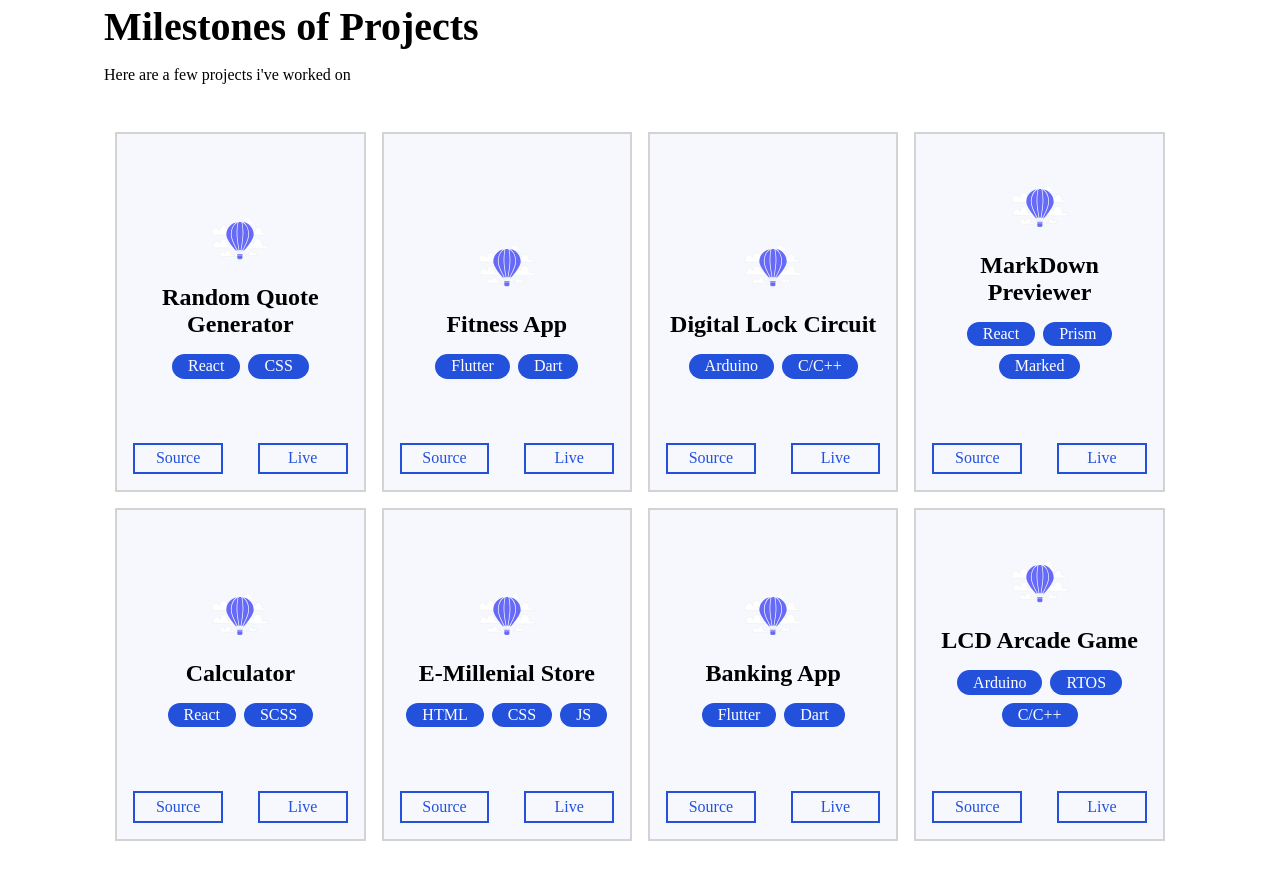
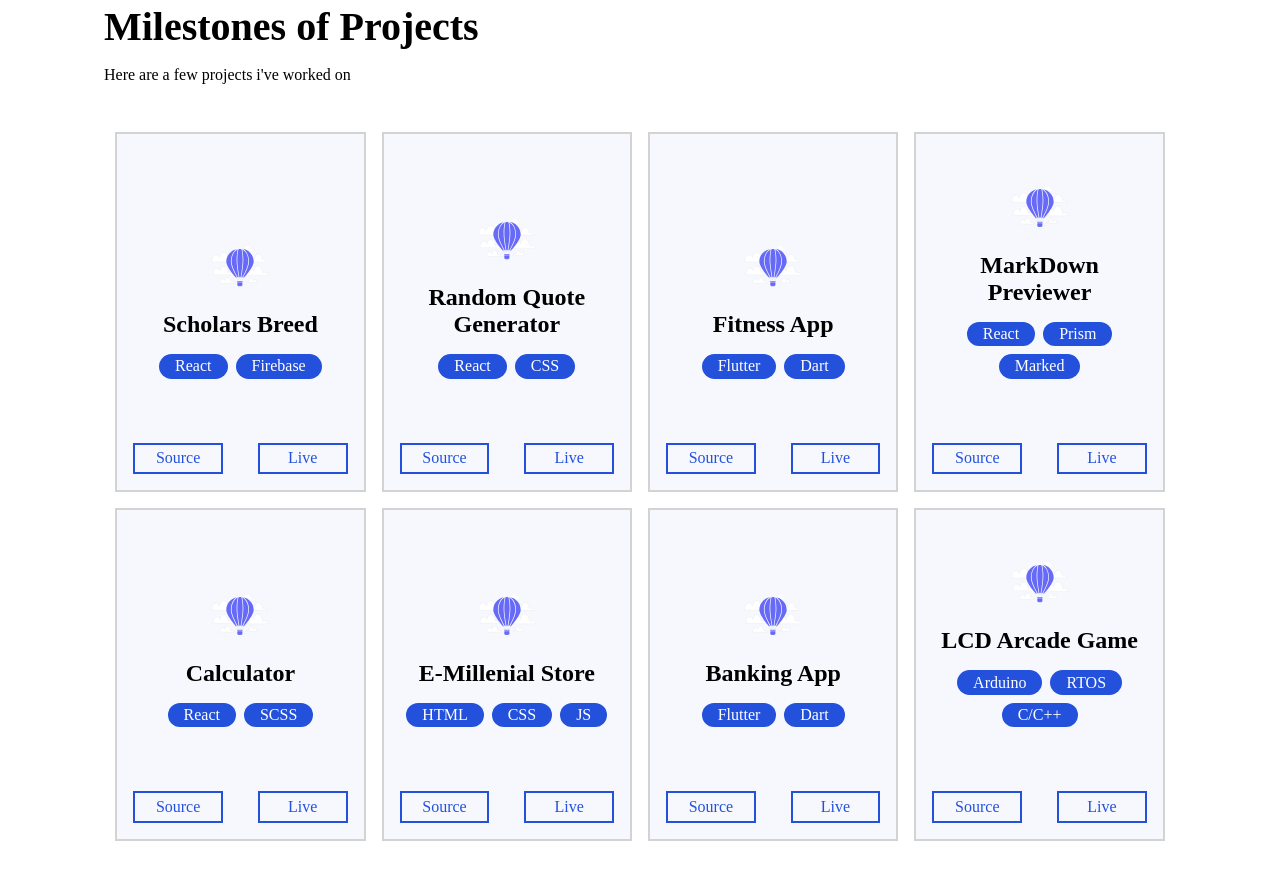
Before and after one commit to Perception12/Portfolio, a React (Create React App) app: page / in a window 1280 px wide. Shown: the part 2640-3520 px from the top of the page. Built offline with nearby package versions, Linux system fonts and the light colour scheme; the HTML template or start-up script is replaced by a standard one.

Commit message:
Update projectData.js

```diff
--- a/src/data/projectData.js
+++ b/src/data/projectData.js
@@ -1,4 +1,10 @@
 const projectData = [
+    {
+        "title": "Scholars Breed",
+        "tools": ["React", "Firebase"],
+        "source": "https://github.com/Perception12/digital-lock-circuit",
+        "live": ""
+    },
     {
         "title": "Random Quote Generator",
         "tools": ["React", "CSS"],
@@ -9,12 +15,6 @@ const projectData = [
         "title": "Fitness App",
         "tools": ["Flutter", "Dart"],
         "source": "https://github.com/Perception12/random-quote-generator",
-        "live": ""
-    },
-    {
-        "title": "Digital Lock Circuit",
-        "tools": ["Arduino", "C/C++"],
-        "source": "https://github.com/Perception12/digital-lock-circuit",
         "live": ""
     },
     {
```
